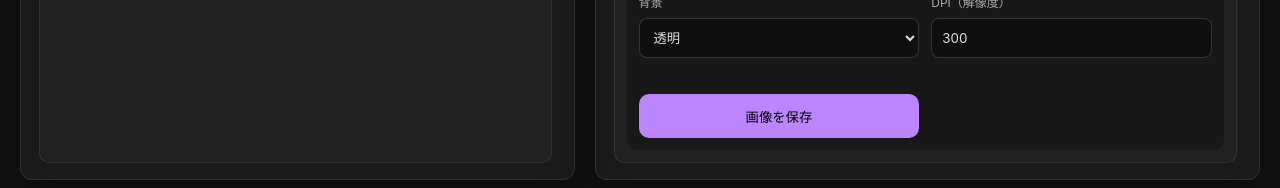
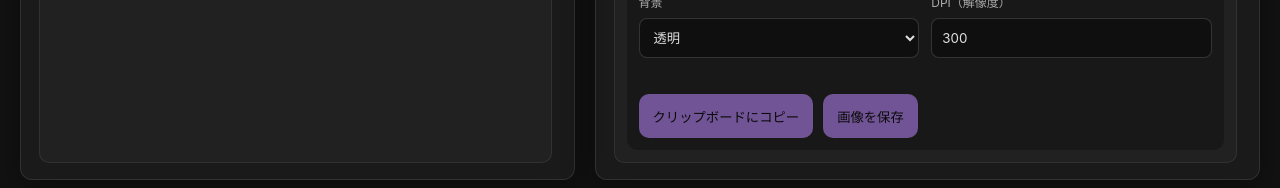
Before and after one commit to Belka612w/VisTeX, a React (Vite) app in the folder frontend/: page / in a window 1280 px wide. Shown: the part 600-788 px from the top of the page. Built offline with nearby package versions, Linux system fonts and the light colour scheme; no server answers.

Commit message:
クリップボードにコピー機能の追加

```diff
--- a/frontend/src/App.css
+++ b/frontend/src/App.css
@@ -181,6 +181,14 @@ button:active {
   transform: translateY(0);
 }
 
+button:disabled {
+  opacity: 0.55;
+  cursor: not-allowed;
+  transform: none;
+  box-shadow: none;
+  filter: none;
+}
+
 button.secondary {
   background: transparent;
   border: 1px solid var(--primary-color);
@@ -265,6 +273,25 @@ button.small {
   display: flex;
   flex-direction: column;
   gap: 6px;
+}
+
+.action-buttons {
+  display: flex;
+  gap: 10px;
+  flex-wrap: wrap;
+}
+
+.action-note {
+  font-size: 12px;
+  color: #ccc;
+}
+
+.action-note--success {
+  color: #9ae6b4;
+}
+
+.action-note--error {
+  color: #ffc8d2;
 }
 
 label {
--- a/frontend/src/App.tsx
+++ b/frontend/src/App.tsx
@@ -11,6 +11,8 @@ export type Template = {
   name: string;
   latex: string;
 };
+
+export type CopyStatus = 'idle' | 'copying' | 'copied' | 'failed';
 
 type TemplateMode = 'standard' | 'tikz';
 
@@ -65,6 +67,7 @@ function App() {
     tikz: getDefaultTemplate('tikz'),
   });
   const [templateStorageReady, setTemplateStorageReady] = useState<boolean>(false);
+  const [copyStatus, setCopyStatus] = useState<CopyStatus>('idle');
 
   useEffect(() => {
     if (typeof window === 'undefined') {
@@ -107,8 +110,21 @@ function App() {
   }, [customTemplates, useCustomTemplate, templateStorageReady]);
 
   const editorRef = useRef<HTMLTextAreaElement>(null);
+  const copyResetTimer = useRef<number | null>(null);
   const templateMode: TemplateMode = isTikzMode ? 'tikz' : 'standard';
   const activeCustomTemplate = customTemplates[templateMode];
+  const isClipboardAvailable = typeof navigator !== 'undefined' && !!navigator.clipboard;
+
+  const clearCopyResetTimer = () => {
+    if (copyResetTimer.current !== null) {
+      window.clearTimeout(copyResetTimer.current);
+      copyResetTimer.current = null;
+    }
+  };
+
+  useEffect(() => {
+    return () => clearCopyResetTimer();
+  }, []);
 
   const compile = async () => {
     setLoading(true);
@@ -176,6 +192,39 @@ function App() {
     document.body.appendChild(link);
     link.click();
     document.body.removeChild(link);
+  };
+
+  const handleCopyToClipboard = async () => {
+    if (!image) return;
+    clearCopyResetTimer();
+
+    if (!isClipboardAvailable) {
+      setCopyStatus('failed');
+      copyResetTimer.current = window.setTimeout(() => setCopyStatus('idle'), 1800);
+      return;
+    }
+
+    try {
+      setCopyStatus('copying');
+      const response = await fetch(image);
+      const blob = await response.blob();
+
+      if (navigator.clipboard.write && typeof ClipboardItem !== 'undefined') {
+        const clipboardItem = new ClipboardItem({ [blob.type || 'image/png']: blob });
+        await navigator.clipboard.write([clipboardItem]);
+      } else if (navigator.clipboard.writeText) {
+        await navigator.clipboard.writeText(image);
+      } else {
+        throw new Error('Clipboard API is not available');
+      }
+
+      setCopyStatus('copied');
+    } catch (err) {
+      console.error('Failed to copy image', err);
+      setCopyStatus('failed');
+    } finally {
+      copyResetTimer.current = window.setTimeout(() => setCopyStatus('idle'), 1800);
+    }
   };
 
   const handleTemplateSelect = (templateLatex: string) => {
@@ -306,6 +355,9 @@ function App() {
               dpi={dpi} setDpi={setDpi}
               onSave={handleSave}
               isTikzMode={isTikzMode}
+              onCopy={handleCopyToClipboard}
+              canCopy={!!image && isClipboardAvailable}
+              copyStatus={copyStatus}
             />
           </div>
         </div>
--- a/frontend/src/components/Controls.tsx
+++ b/frontend/src/components/Controls.tsx
@@ -1,4 +1,5 @@
 import React from 'react';
+import type { CopyStatus } from '../App';
 
 interface Props {
     format: 'png' | 'svg';
@@ -11,6 +12,9 @@ interface Props {
     setDpi: (d: number) => void;
     onSave: () => void;
     isTikzMode: boolean;
+    onCopy: () => void;
+    canCopy: boolean;
+    copyStatus: CopyStatus;
 }
 
 const Controls: React.FC<Props> = ({
@@ -19,7 +23,10 @@ const Controls: React.FC<Props> = ({
     bgColor, setBgColor,
     dpi, setDpi,
     onSave,
-    isTikzMode
+    isTikzMode,
+    onCopy,
+    canCopy,
+    copyStatus
 }) => {
     return (
         <div className="controls">
@@ -89,7 +96,21 @@ const Controls: React.FC<Props> = ({
 
             <div className="control-group" style={{ justifyContent: 'flex-end' }}>
                 <label>&nbsp;</label>
-                <button onClick={onSave}>画像を保存</button>
+                <div className="action-buttons">
+                    <button
+                        onClick={onCopy}
+                        disabled={!canCopy || copyStatus === 'copying'}
+                    >
+                        {copyStatus === 'copying' ? 'コピー中...' : 'クリップボードにコピー'}
+                    </button>
+                    <button onClick={onSave} disabled={!canCopy}>画像を保存</button>
+                </div>
+                {copyStatus === 'copied' && (
+                    <span className="action-note action-note--success">クリップボードにコピーしました</span>
+                )}
+                {copyStatus === 'failed' && (
+                    <span className="action-note action-note--error">コピーに失敗しました。ブラウザの設定を確認してください。</span>
+                )}
             </div>
         </div>
     );
```
